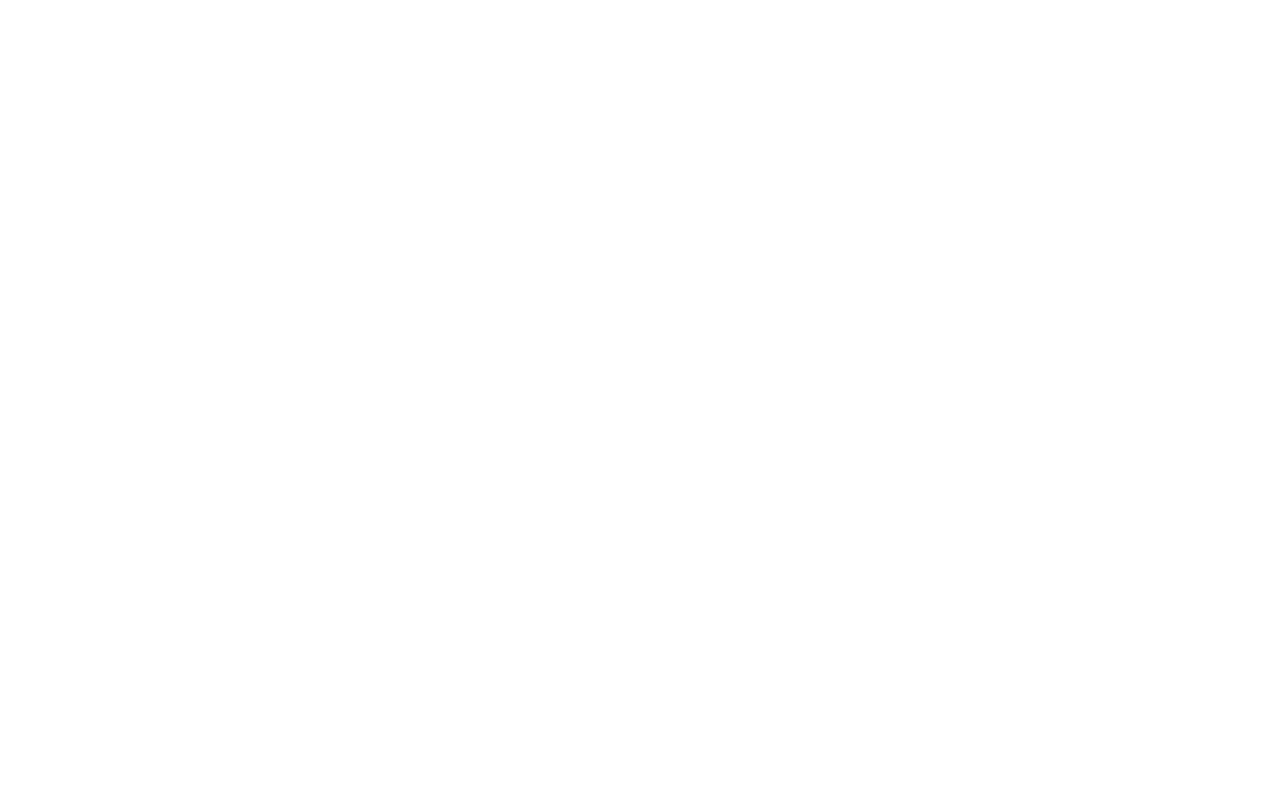
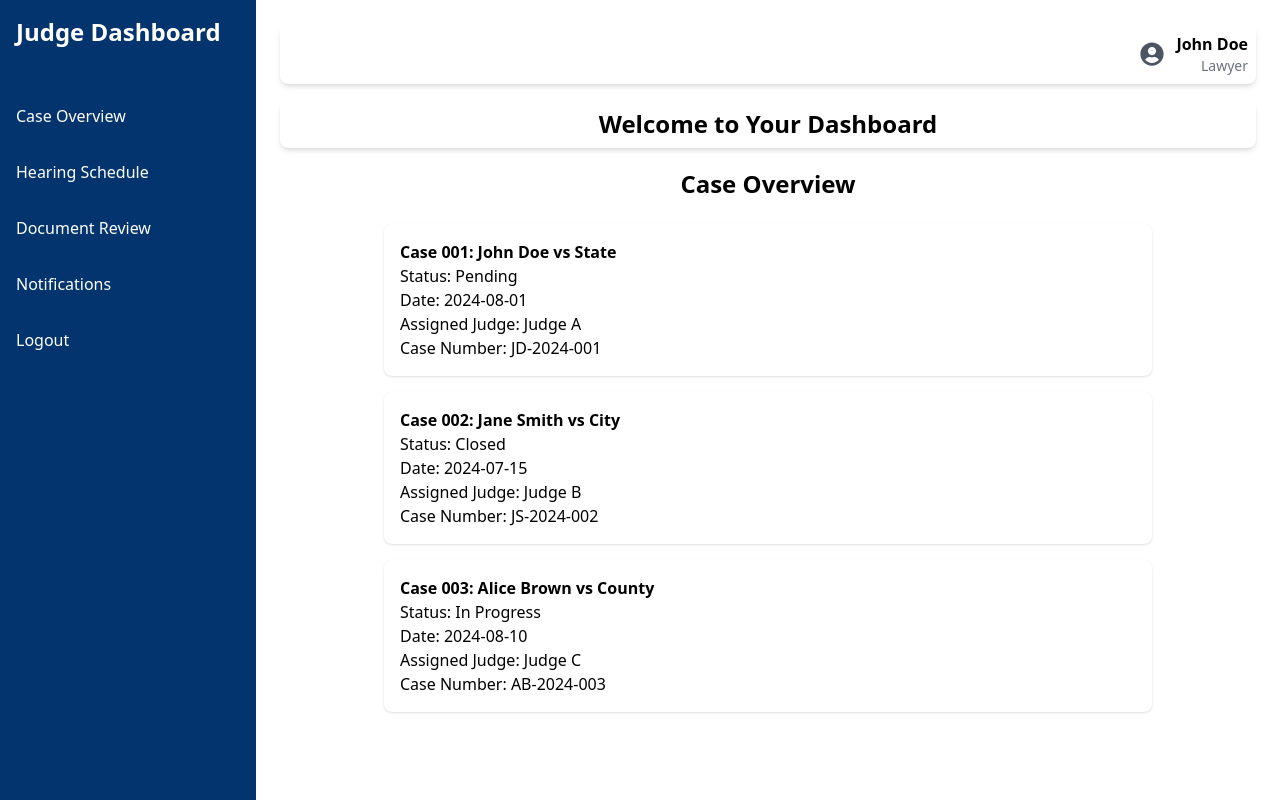
Before and after one commit to shivpratikhande/SIH_2024, a React (Vite) app in the folder frontend/: page /judge in a window 1280 px wide. Before the commit this address had no page. Built offline with nearby package versions, Linux system fonts and the light colour scheme.

Commit message:
Judgedashboard added

```diff
--- a/frontend/src/App.jsx
+++ b/frontend/src/App.jsx
@@ -4,6 +4,7 @@
 import Dashboard from './UndertrialComponents/Dashboard';
 import LawyerDashboard from "./lawerComponents/components/Pages/LawyerDashboard.jsx"
 import Home from './lawerComponents/components/Pages/Home.jsx';
+import JudgeDashboard from './lawerComponents/components/Pages/JudgeDashboard.jsx';
 
 const App = () => {
   return (
@@ -11,6 +12,7 @@
       <Routes>
         <Route path="/utp/*" element={<Dashboard />} /> {/* Wildcard route to handle all paths in Dashboard */}
         <Route path="/lawyer/*" element={<LawyerDashboard />} /> {/* Wildcard route to handle all paths in Dashboard */}
+        <Route path="/judge/*" element={<JudgeDashboard />} />
         <Route path='/' element={<Home/>} />
 
       </Routes>
--- /dev/null
+++ b/frontend/src/JudgeComp/CaseOverviewPage.jsx
@@ -0,0 +1,31 @@
+import React from "react";
+
+const CaseOverviewPage = () => {
+  const dummyCases = [
+    { id: 1, title: "Case 001: John Doe vs State", status: "Pending", date: "2024-08-01", assignedJudge: "Judge A", caseNumber: "JD-2024-001" },
+    { id: 2, title: "Case 002: Jane Smith vs City", status: "Closed", date: "2024-07-15", assignedJudge: "Judge B", caseNumber: "JS-2024-002" },
+    { id: 3, title: "Case 003: Alice Brown vs County", status: "In Progress", date: "2024-08-10", assignedJudge: "Judge C", caseNumber: "AB-2024-003" },
+
+  ];
+
+  return (
+    <div className="flex flex-col items-center"> {/* Center content and add margin */}
+      <h2 className="text-2xl font-bold mb-6 text-center"> {/* Center the heading */}
+        Case Overview
+      </h2>
+      <ul className="w-full max-w-3xl"> {/* Limit the width of the list */}
+        {dummyCases.map((caseItem) => (
+          <li key={caseItem.id} className="p-4 bg-white shadow mb-4 rounded-lg">
+            <h3 className="font-semibold">{caseItem.title}</h3>
+            <p>Status: {caseItem.status}</p>
+            <p>Date: {caseItem.date}</p>
+            <p>Assigned Judge: {caseItem.assignedJudge}</p>
+            <p>Case Number: {caseItem.caseNumber}</p>
+          </li>
+        ))}
+      </ul>
+    </div>
+  );
+};
+
+export default CaseOverviewPage;
--- /dev/null
+++ b/frontend/src/JudgeComp/DocumentReviewPage.jsx
@@ -0,0 +1,24 @@
+import React from 'react';
+
+const DocumentReviewPage = () => {
+  const dummyDocuments = [
+    { id: 1, title: "Evidence for Case 001", status: "Reviewed" },
+    { id: 2, title: "Witness Statement for Case 002", status: "Pending" },
+  ];
+
+  return (
+    <div>
+      <h2 className="text-2xl font-bold mb-4">Document Review</h2>
+      <ul>
+        {dummyDocuments.map((document) => (
+          <li key={document.id} className="p-4 bg-white shadow mb-2">
+            <h3 className="font-semibold">{document.title}</h3>
+            <p>Status: {document.status}</p>
+          </li>
+        ))}
+      </ul>
+    </div>
+  );
+};
+
+export default DocumentReviewPage;
--- /dev/null
+++ b/frontend/src/JudgeComp/HearingSchedulePage.jsx
@@ -0,0 +1,25 @@
+import React from 'react';
+
+const HearingSchedulePage = () => {
+  const dummySchedule = [
+    { id: 1, date: "2024-09-01", caseTitle: "Case 001: John Doe vs State", time: "10:00 AM" },
+    { id: 2, date: "2024-09-02", caseTitle: "Case 002: Jane Smith vs City", time: "02:00 PM" },
+  ];
+
+  return (
+    <div>
+      <h2 className="text-2xl font-bold mb-4">Hearing Schedule</h2>
+      <ul>
+        {dummySchedule.map((hearing) => (
+          <li key={hearing.id} className="p-4 bg-white shadow mb-2">
+            <h3 className="font-semibold">{hearing.caseTitle}</h3>
+            <p>Date: {hearing.date}</p>
+            <p>Time: {hearing.time}</p>
+          </li>
+        ))}
+      </ul>
+    </div>
+  );
+};
+
+export default HearingSchedulePage;
--- /dev/null
+++ b/frontend/src/JudgeComp/JudgeSidebar.jsx
@@ -0,0 +1,55 @@
+import React from 'react';
+import { NavLink } from 'react-router-dom';
+
+const JudgeSidebar = () => {
+  return (
+    <div style={{ backgroundColor: '#03346E' }} className="w-64 h-full text-white">
+      <div className="p-4 text-2xl font-bold">
+        Judge Dashboard
+      </div>
+      <ul className="mt-6">
+        <li className="p-4 hover:bg-gray-200 hover:text-blue-900 cursor-pointer rounded transition-colors duration-300">
+          <NavLink
+            to="/judge/case-overview"
+            className="block"
+            activeClassName="bg-gray-200 text-blue-900"
+          >
+            Case Overview
+          </NavLink>
+        </li>
+        <li className="p-4 hover:bg-gray-200 hover:text-blue-900 cursor-pointer rounded transition-colors duration-300">
+          <NavLink
+            to="/judge/hearing-schedule"
+            className="block"
+            activeClassName="bg-gray-200 text-blue-900"
+          >
+            Hearing Schedule
+          </NavLink>
+        </li>
+        <li className="p-4 hover:bg-gray-200 hover:text-blue-900 cursor-pointer rounded transition-colors duration-300">
+          <NavLink
+            to="/judge/document-review"
+            className="block"
+            activeClassName="bg-gray-200 text-blue-900"
+          >
+            Document Review
+          </NavLink>
+        </li>
+        <li className="p-4 hover:bg-gray-200 hover:text-blue-900 cursor-pointer rounded transition-colors duration-300">
+          <NavLink
+            to="/judge/notifications"
+            className="block"
+            activeClassName="bg-gray-200 text-blue-900"
+          >
+            Notifications
+          </NavLink>
+        </li>
+        <li className="p-4 hover:bg-gray-200 hover:text-blue-900 cursor-pointer rounded transition-colors duration-300">
+          Logout
+        </li>
+      </ul>
+    </div>
+  );
+};
+
+export default JudgeSidebar;
--- /dev/null
+++ b/frontend/src/JudgeComp/NotificationsPage.jsx
@@ -0,0 +1,48 @@
+import React from 'react';
+import { FaBell, FaExclamationTriangle, FaCheckCircle, FaGavel, FaCalendarCheck } from 'react-icons/fa'; // Import additional icons
+
+const NotificationsPage = () => {
+  const notifications = [
+    {
+      id: 1,
+      message: "You have a new case assigned.",
+      icon: <FaGavel className="text-blue-500" />, // Gavel icon for new case assignment
+    },
+    {
+      id: 2,
+      message: "Hearing scheduled for Case 002: Jane Smith vs City.",
+      icon: <FaCalendarCheck className="text-blue-500" />, // Calendar check icon for hearing schedule
+    },
+    {
+      id: 3,
+      message: "Document review pending for Case 003: Alice Brown vs State.",
+      icon: <FaExclamationTriangle className="text-yellow-500" />, // Warning icon for pending review
+    },
+    {
+      id: 4,
+      message: "Bail decision required for Case 004: Bob White vs State.",
+      icon: <FaGavel className="text-red-500" />, // Gavel icon for bail decision
+    },
+    {
+      id: 5,
+      message: "Case 005: Carol Black vs City has been closed.",
+      icon: <FaCheckCircle className="text-green-500" />, // Check circle icon for closed case
+    },
+  ];
+
+  return (
+    <div>
+      <h2 className="text-2xl font-bold mb-4 text-center">Notifications</h2>
+      <ul>
+        {notifications.map((notification) => (
+          <li key={notification.id} className="p-4 bg-white shadow mb-2 flex items-center">
+            <span className="mr-4">{notification.icon}</span>
+            <p>{notification.message}</p>
+          </li>
+        ))}
+      </ul>
+    </div>
+  );
+};
+
+export default NotificationsPage;
--- a/frontend/src/lawerComponents/components/LawyerComp/ProfileBox.jsx
+++ b/frontend/src/lawerComponents/components/LawyerComp/ProfileBox.jsx
@@ -34,7 +34,7 @@
 
       {/* Welcome Box (below Profile Box) */}
       <div className="bg-white shadow-md rounded-lg p-2 mt-4">
-        <h1 className="text-2xl font-bold">Welcome to Your Dashboard</h1>
+        <h1 className="text-2xl font-bold text-center">Welcome to Your Dashboard</h1>
       </div>
     </>
   );
--- /dev/null
+++ b/frontend/src/lawerComponents/components/Pages/JudgeDashboard.jsx
@@ -0,0 +1,43 @@
+import React, { useState } from 'react';
+import { Route, Routes } from 'react-router-dom';
+import JudgeSidebar from '../../../JudgeComp/JudgeSidebar';
+import CaseOverviewPage from '../../../JudgeComp/CaseOverviewPage';
+import HearingSchedulePage from '../../../JudgeComp/HearingSchedulePage';
+import DocumentReviewPage from '../../../JudgeComp/DocumentReviewPage';
+import NotificationsPage from '../../../JudgeComp/NotificationsPage';
+import ProfileBox from '../LawyerComp/ProfileBox'; // Import ProfileBox
+
+const JudgeDashboard = () => {
+  const [showProfile, setShowProfile] = useState(false);
+
+  const handleProfileClick = () => {
+    setShowProfile(!showProfile);
+  };
+
+  const handleCloseProfile = () => {
+    setShowProfile(false);
+  };
+
+  return (
+    <div className="flex h-screen">
+      <JudgeSidebar onProfileClick={handleProfileClick} /> {/* Sidebar */}
+      <div className="flex-1 p-6 relative">
+        <ProfileBox
+          showProfile={showProfile}
+          onCloseProfile={handleCloseProfile}
+        />
+        <div className="mt-5"> {/* Margin added to move content below ProfileBox */}
+          <Routes>
+            <Route path="/case-overview" element={<CaseOverviewPage />} />
+            <Route path="/hearing-schedule" element={<HearingSchedulePage />} />
+            <Route path="/document-review" element={<DocumentReviewPage />} />
+            <Route path="/notifications" element={<NotificationsPage />} />
+            <Route path="/" element={<CaseOverviewPage />} /> {/* Default route */}
+          </Routes>
+        </div>
+      </div>
+    </div>
+  );
+};
+
+export default JudgeDashboard;
```
